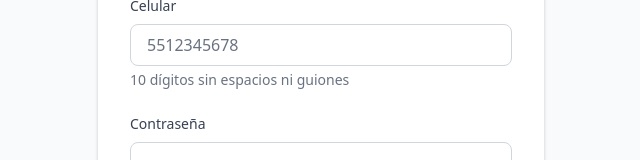
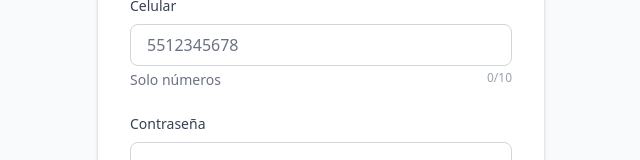
Before and after one commit to AshleySoto521/spending_control, a SvelteKit app: page /register in a window 1280 px wide. Shown: the part 335-495 px from the top of the page, without its empty margins (319-959 px from the left). Built offline with nearby package versions, Linux system fonts and the light colour scheme.

Commit message:
SE CORRIGUEN PROBLEMAS PARA REGISTRAR EL CELULAR

```diff
--- a/src/routes/register/+page.svelte
+++ b/src/routes/register/+page.svelte
@@ -13,6 +13,15 @@
     async function handleRegister() {
         error = '';
 
+        // --- VALIDACIONES MANUALES ---
+
+        // 1. Validar celular (10 dígitos exactos)
+        if (celular.length !== 10) {
+            error = 'El celular debe tener 10 dígitos exactos';
+            return;
+        }
+
+        // 2. Validar contraseñas
         if (password !== confirmPassword) {
             error = 'Las contraseñas no coinciden';
             return;
@@ -100,13 +109,21 @@
                     type="tel"
                     bind:value={celular}
                     required
-					pattern="[0-9]{10}"
                     maxlength="10"
                     class="input-minimal"
                     placeholder="5512345678"
-					oninput={() => celular = celular.replace(/\D/g, '')}
+                    oninput={(e) => {
+                        const target = e.currentTarget;
+                        // Eliminar cualquier caracter que no sea número
+                        celular = target.value.replace(/\D/g, '');
+                    }}
                 />
-				<p class="mt-1 text-sm text-gray-500">10 dígitos sin espacios ni guiones</p>
+                <div class="flex justify-between mt-1">
+                    <p class="text-sm text-gray-500">Solo números</p>
+                    <p class="text-xs text-gray-400">
+                        {celular.length}/10
+                    </p>
+                </div>
             </div>
 
             <div>
```
Lines whose indentation alone changed are shown as unchanged.
